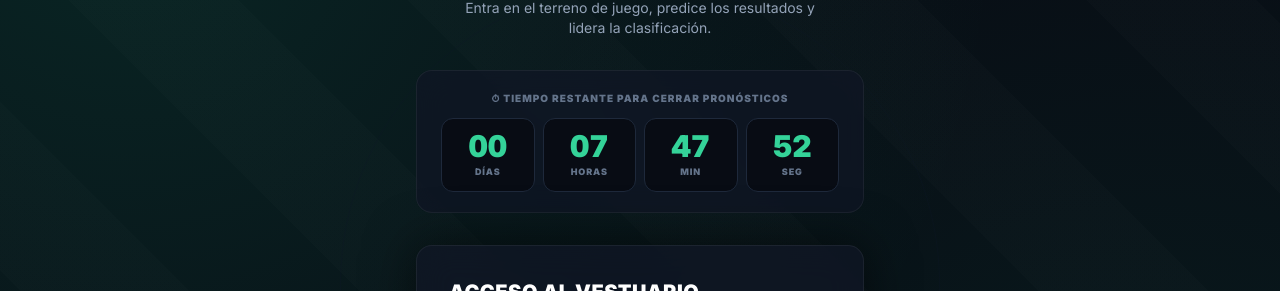
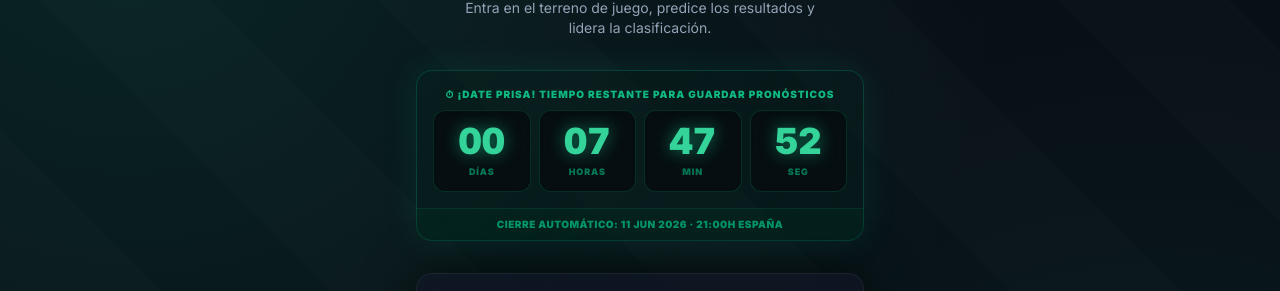
Before and after one commit to nandortiz97/PorraMundial2026, a Next.js app: page / in a window 1280 px wide. Shown: the part 212-503 px from the top of the page. Built offline with nearby package versions, Linux system fonts and the light colour scheme; no server answers.

Commit message:
feat: cuenta atrás en tiempo real, bloqueo reactivo y admin exento

```diff
--- a/src/app/dashboard/page.tsx
+++ b/src/app/dashboard/page.tsx
@@ -16,6 +16,20 @@ const GROUP_LETTERS: GroupLetter[] = ["A", "B", "C", "D", "E", "F", "G", "H", "I
 
 /** Partido inaugural: 11 jun 2026 a las 21:00h Madrid = 19:00h UTC */
 const KICKOFF_DEADLINE = new Date("2026-06-11T19:00:00Z");
+
+interface TimeLeft { days: number; hours: number; minutes: number; seconds: number; expired: boolean; }
+
+function getTimeLeft(): TimeLeft {
+  const diff = KICKOFF_DEADLINE.getTime() - Date.now();
+  if (diff <= 0) return { days: 0, hours: 0, minutes: 0, seconds: 0, expired: true };
+  return {
+    days:    Math.floor(diff / 86_400_000),
+    hours:   Math.floor((diff % 86_400_000) / 3_600_000),
+    minutes: Math.floor((diff % 3_600_000)  / 60_000),
+    seconds: Math.floor((diff % 60_000)     / 1_000),
+    expired: false,
+  };
+}
 
 interface Phase {
   id: string; name: string; matchesCount: number; predictedCount: number;
@@ -197,8 +211,17 @@ export default function PredictionsDashboard() {
   const [matches, setMatches] = useState<Match[]>(INITIAL_MATCHES);
   const [validationErrors, setValidationErrors] = useState<string[]>([]);
 
-  // Tournament lock — recalculated on every render; no timer needed
-  const isLocked = Date.now() >= KICKOFF_DEADLINE.getTime();
+  // Cuenta atrás en tiempo real — un tick por segundo
+  const [timeLeft, setTimeLeft] = useState<TimeLeft>(getTimeLeft);
+  useEffect(() => {
+    if (timeLeft.expired) return;
+    const id = setInterval(() => {
+      const next = getTimeLeft();
+      setTimeLeft(next);
+      if (next.expired) clearInterval(id);
+    }, 1000);
+    return () => clearInterval(id);
+  }, [timeLeft.expired]);
 
   // Auth + async state
   const [authUser, setAuthUser] = useState<User | null>(null);
@@ -397,6 +420,9 @@ export default function PredictionsDashboard() {
   // Admin gate — only fortiz97@hotmail.com sees the admin tab
   const isAdmin = authUser?.email === "fortiz97@hotmail.com";
 
+  // Bloqueo automático: se activa cuando expira el plazo, salvo para el admin
+  const isLocked = timeLeft.expired && !isAdmin;
+
   const handleAdminGoalChange = (dbId: string, team: "goalsA" | "goalsB", value: string) => {
     const g = value === "" ? "" : Math.max(0, parseInt(value, 10));
     setAdminResults(prev => {
@@ -453,8 +479,33 @@ export default function PredictionsDashboard() {
   return (
     <div className="min-h-screen bg-[#060814] text-white font-sans antialiased flex flex-col">
 
-      {/* HEADER */}
-      <header className="relative z-10 border-b border-slate-900 bg-[#080c14]/80 backdrop-blur-md sticky top-0 px-4 lg:px-8 h-16 flex items-center justify-between">
+      {/* HEADER + COUNTDOWN STRIP */}
+      <div className="sticky top-0 z-10">
+
+        {/* Tira de cuenta atrás */}
+        {timeLeft.expired ? (
+          <div className="flex items-center justify-center gap-2 bg-red-950/90 border-b border-red-800/60 backdrop-blur-md px-4 py-1.5">
+            <span className="text-[10px] leading-none">🔴</span>
+            <span className="text-[10px] font-black uppercase tracking-widest text-red-400">
+              Plazo cerrado · Torneo en juego
+            </span>
+          </div>
+        ) : (
+          <div className="flex items-center justify-center gap-2 bg-emerald-950/70 border-b border-emerald-800/30 backdrop-blur-md px-4 py-1.5">
+            <span className="text-[10px] leading-none">🟢</span>
+            <span className="text-[10px] font-black uppercase tracking-widest text-emerald-400">
+              Tiempo restante para editar tus pronósticos:&nbsp;
+              <span className="tabular-nums text-white">
+                {timeLeft.days}d&nbsp;
+                {String(timeLeft.hours).padStart(2, "0")}h&nbsp;
+                {String(timeLeft.minutes).padStart(2, "0")}m&nbsp;
+                {String(timeLeft.seconds).padStart(2, "0")}s
+              </span>
+            </span>
+          </div>
+        )}
+
+        <header className="relative border-b border-slate-900 bg-[#080c14]/80 backdrop-blur-md px-4 lg:px-8 h-16 flex items-center justify-between">
         <div className="flex items-center gap-3 cursor-pointer" onClick={() => navigateTo("pronosticos")}>
           <div className="h-9 w-9 rounded-xl bg-gradient-to-tr from-emerald-600 to-teal-400 flex items-center justify-center">
             <Trophy className="h-5 w-5 text-white" />
@@ -495,6 +546,7 @@ export default function PredictionsDashboard() {
           <div className="h-9 w-9 rounded-xl bg-slate-800 flex items-center justify-center">⚽</div>
         </div>
       </header>
+      </div>{/* end sticky wrapper */}
 
       <main className="flex-1 max-w-7xl w-full mx-auto p-4 lg:p-8 relative z-10">
 
--- a/src/app/page.tsx
+++ b/src/app/page.tsx
@@ -116,34 +116,41 @@ export default function WelcomePage() {
 
         {/* ── COUNTDOWN ─────────────────────────────────────────────────────── */}
         {timeLeft.expired ? (
-          <div className="flex items-center justify-center gap-3 gaming-card rounded-2xl px-6 py-4 border border-red-700/40 bg-red-950/20">
-            <span className="text-2xl">🔒</span>
-            <div className="text-center">
-              <p className="text-sm font-black text-red-400 uppercase tracking-wider">¡El tiempo se ha agotado!</p>
-              <p className="text-xs text-slate-400 mt-0.5">Los pronósticos están cerrados.</p>
+          <div className="flex items-center justify-center gap-4 rounded-2xl px-6 py-5 border border-red-700/50 bg-red-950/30 shadow-[0_0_30px_rgba(239,68,68,0.15)]">
+            <span className="text-3xl">🔒</span>
+            <div>
+              <p className="text-base font-black text-red-400 uppercase tracking-wider">¡Plazo cerrado!</p>
+              <p className="text-xs text-slate-400 mt-0.5">El torneo está en juego. Los pronósticos están bloqueados.</p>
             </div>
           </div>
         ) : (
-          <div className="gaming-card rounded-2xl px-6 py-5 border border-slate-800/80 space-y-3">
-            <p className="text-[10px] font-black uppercase tracking-widest text-slate-500 text-center">
-              ⏱ Tiempo restante para cerrar pronósticos
-            </p>
-            <div className="grid grid-cols-4 gap-2 text-center">
+          <div className="rounded-2xl border border-emerald-700/40 bg-emerald-950/20 shadow-[0_0_35px_rgba(16,185,129,0.12)] overflow-hidden">
+            <div className="px-4 pt-4 pb-2 text-center">
+              <p className="text-[10px] font-black uppercase tracking-widest text-emerald-500">
+                ⏱ ¡Date prisa! Tiempo restante para guardar pronósticos
+              </p>
+            </div>
+            <div className="grid grid-cols-4 gap-2 px-4 pb-4 text-center">
               {([
-                { value: timeLeft.days,    label: "Días" },
+                { value: timeLeft.days,    label: "Días"  },
                 { value: timeLeft.hours,   label: "Horas" },
-                { value: timeLeft.minutes, label: "Min" },
-                { value: timeLeft.seconds, label: "Seg" },
+                { value: timeLeft.minutes, label: "Min"   },
+                { value: timeLeft.seconds, label: "Seg"   },
               ] as const).map(({ value, label }) => (
-                <div key={label} className="bg-[#080c14] border border-slate-800 rounded-xl py-3 px-1">
-                  <div className="text-3xl font-black text-emerald-400 tabular-nums leading-none">
+                <div key={label} className="bg-[#060e12] border border-emerald-800/40 rounded-xl py-3 px-1 shadow-inner">
+                  <div className="text-4xl font-black text-emerald-400 tabular-nums leading-none drop-shadow-[0_0_8px_rgba(16,185,129,0.6)]">
                     {String(value).padStart(2, "0")}
                   </div>
-                  <div className="text-[9px] font-black uppercase tracking-widest text-slate-500 mt-1">
+                  <div className="text-[9px] font-black uppercase tracking-widest text-emerald-700 mt-1.5">
                     {label}
                   </div>
                 </div>
               ))}
+            </div>
+            <div className="bg-emerald-950/40 border-t border-emerald-800/30 px-4 py-2 text-center">
+              <p className="text-[10px] text-emerald-600 font-black uppercase tracking-wider">
+                Cierre automático: 11 jun 2026 · 21:00h España
+              </p>
             </div>
           </div>
         )}
```
